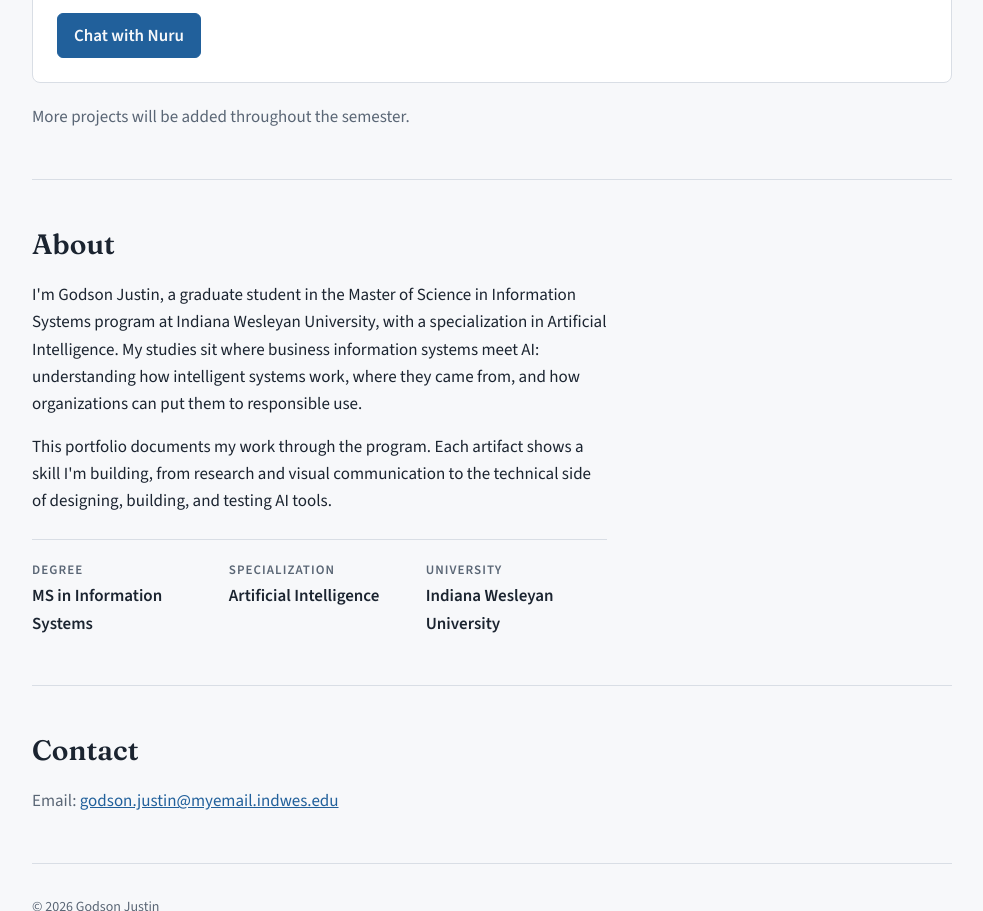
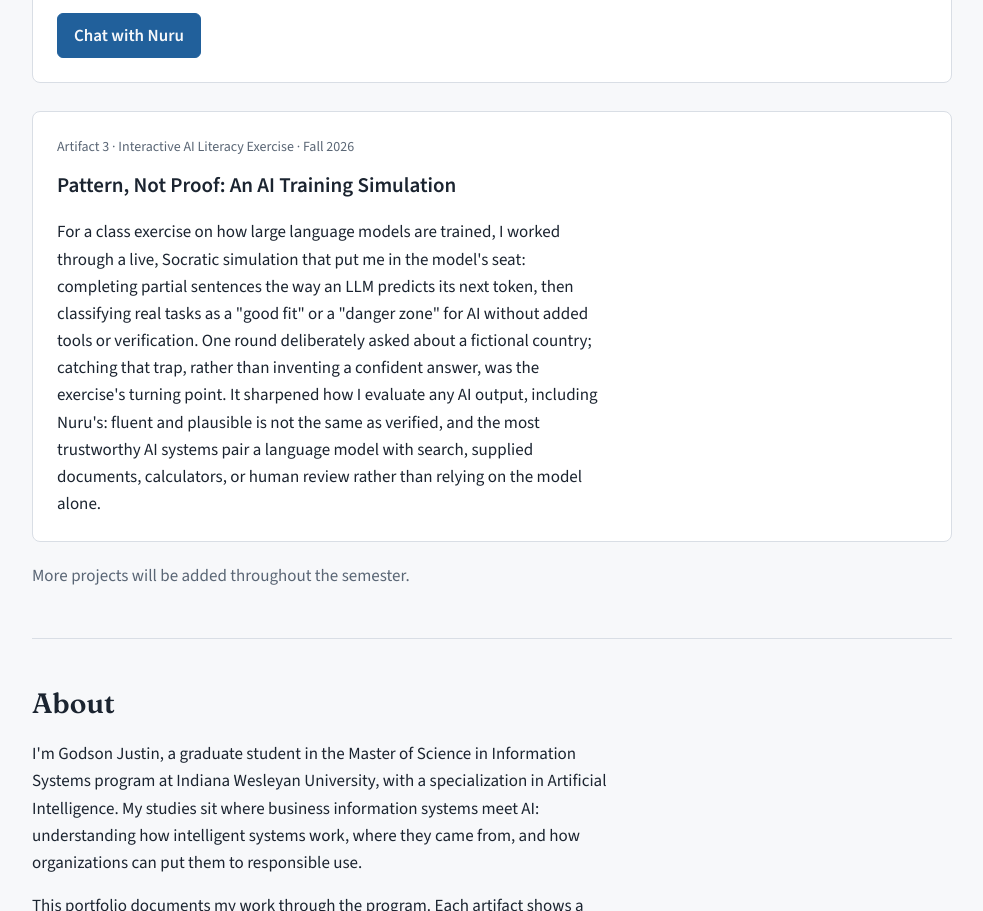
Before and after one commit to NuruniTech/NuruniTech.github.io, a plain HTML site: page index.html in a window 1280 px wide. Shown: the part 1620-2531 px from the top of the page, without its empty margins (148-1131 px from the left). Drawn offline with nearby package versions, Linux system fonts and the light colour scheme.

Commit message:
Add files via upload

```diff
--- a/index.html
+++ b/index.html
@@ -88,6 +88,14 @@
             </div>
           </div>
         </article>
+
+        <article class="artifact">
+          <div class="body chat">
+            <p class="meta">Artifact 3 · Interactive AI Literacy Exercise · Fall 2026</p>
+            <h3>Pattern, Not Proof: An AI Training Simulation</h3>
+            <p>For a class exercise on how large language models are trained, I worked through a live, Socratic simulation that put me in the model's seat: completing partial sentences the way an LLM predicts its next token, then classifying real tasks as a "good fit" or a "danger zone" for AI without added tools or verification. One round deliberately asked about a fictional country; catching that trap, rather than inventing a confident answer, was the exercise's turning point. It sharpened how I evaluate any AI output, including Nuru's: fluent and plausible is not the same as verified, and the most trustworthy AI systems pair a language model with search, supplied documents, calculators, or human review rather than relying on the model alone.</p>
+          </div>
+        </article>
       </div>
       <p class="soon" style="margin-top:20px">More projects will be added throughout the semester.</p>
     </section>
```
